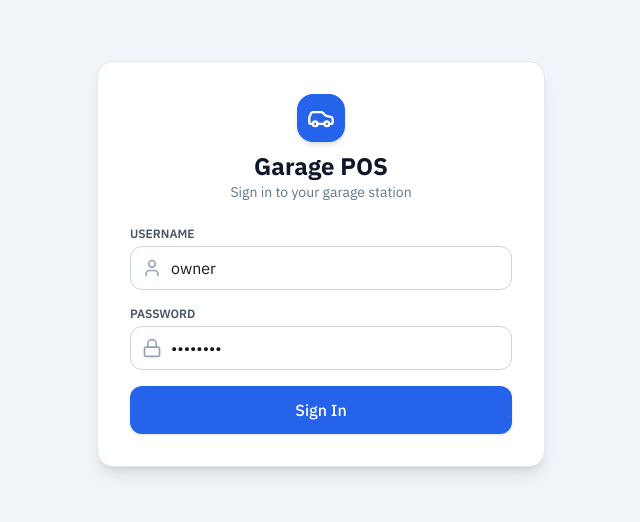
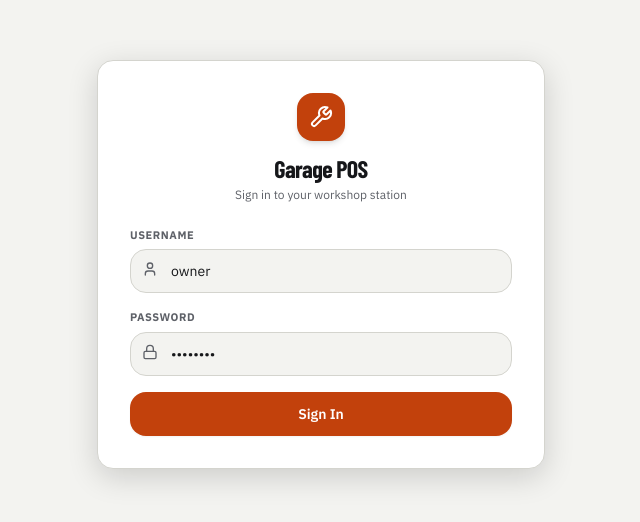
Before and after one commit to aselahemantha/Garage-Pos-FE, a React (Vite) app: page /login in a window 1280 px wide. Shown: the part 136-658 px from the top of the page, without its empty margins (319-959 px from the left). Built offline with nearby package versions, Linux system fonts and the light colour scheme; no server answers.

Commit message:
fix: clear backend-unavailable error and align LoginPage with Workshop Ledger theme

```diff
--- a/src/features/auth/LoginPage.tsx
+++ b/src/features/auth/LoginPage.tsx
@@ -2,7 +2,7 @@ import React, { useState } from 'react';
 import { useNavigate } from 'react-router-dom';
 import { useAuthStore } from './store';
 import { setAccessToken } from '@/lib/api';
-import { Car, Lock, User as UserIcon } from 'lucide-react';
+import { Wrench, Lock, User as UserIcon, AlertCircle } from 'lucide-react';
 
 export const LoginPage: React.FC = () => {
   const [username, setUsername] = useState('owner');
@@ -19,16 +19,37 @@ export const LoginPage: React.FC = () => {
     setLoading(true);
 
     try {
-      const res = await fetch('/api/v1/auth/login', {
-        method: 'POST',
-        headers: { 'Content-Type': 'application/json' },
-        body: JSON.stringify({ username, password }),
-        credentials: 'include',
-      });
+      let res: Response;
+      try {
+        res = await fetch('/api/v1/auth/login', {
+          method: 'POST',
+          headers: { 'Content-Type': 'application/json' },
+          body: JSON.stringify({ username, password }),
+          credentials: 'include',
+        });
+      } catch {
+        throw new Error('Unable to connect to the server. Please make sure the backend service is running.');
+      }
 
-      const data = await res.json();
+      const rawText = await res.text();
+      let data: any = null;
+      if (rawText) {
+        try {
+          data = JSON.parse(rawText);
+        } catch {
+          data = null;
+        }
+      }
+
       if (!res.ok) {
-        throw new Error(data?.error?.message || 'Login failed');
+        if ((res.status === 500 || res.status === 502 || res.status === 503 || res.status === 504) && !data?.error?.message) {
+          throw new Error('Backend server is unavailable. Please make sure the API server is running and try again.');
+        }
+        throw new Error(data?.error?.message || 'Invalid username or password.');
+      }
+
+      if (!data?.data?.access_token) {
+        throw new Error('Unexpected response from server. Please check that the backend is running.');
       }
 
       setAccessToken(data.data.access_token);
@@ -46,48 +67,53 @@ export const LoginPage: React.FC = () => {
   };
 
   return (
-    <div className="min-h-screen bg-slate-100 flex items-center justify-center p-4">
-      <div className="max-w-md w-full bg-white rounded-xl shadow-lg border border-slate-200 p-8">
+    <div className="min-h-screen bg-background flex items-center justify-center p-4">
+      <div className="max-w-md w-full bg-card rounded-2xl shadow-modal border border-border p-8">
         <div className="flex flex-col items-center mb-6">
-          <div className="w-12 h-12 bg-blue-600 rounded-xl flex items-center justify-center text-white mb-2 shadow-md">
-            <Car className="w-7 h-7" />
+          <div className="w-12 h-12 bg-primary rounded-xl flex items-center justify-center text-primary-foreground mb-3 shadow-md">
+            <Wrench className="w-6 h-6" />
           </div>
-          <h2 className="text-2xl font-bold text-slate-900">Garage POS</h2>
-          <p className="text-sm text-slate-500">Sign in to your garage station</p>
+          <h2 className="text-2xl font-condensed font-bold tracking-tight text-foreground">Garage POS</h2>
+          <p className="text-xs text-muted-foreground mt-0.5">Sign in to your workshop station</p>
         </div>
 
         {error && (
-          <div className="mb-4 p-3 bg-red-50 border border-red-200 text-red-700 text-sm rounded-lg">
-            {error}
+          <div className="mb-5 p-3 bg-destructive/10 border border-destructive/25 text-destructive text-xs font-medium rounded-xl flex items-start gap-2">
+            <AlertCircle className="w-4 h-4 shrink-0 mt-0.5" />
+            <span>{error}</span>
           </div>
         )}
 
         <form onSubmit={handleSubmit} className="space-y-4">
           <div>
-            <label className="block text-xs font-semibold uppercase text-slate-600 mb-1">Username</label>
+            <label className="block text-[11px] font-bold uppercase tracking-wider text-muted-foreground mb-1.5">
+              Username
+            </label>
             <div className="relative">
-              <UserIcon className="absolute left-3 top-3 w-5 h-5 text-slate-400" />
+              <UserIcon className="absolute left-3 top-3 w-4 h-4 text-muted-foreground" />
               <input
                 type="text"
                 required
                 value={username}
                 onChange={(e) => setUsername(e.target.value)}
-                className="w-full pl-10 pr-3 py-2 border border-slate-300 rounded-lg focus:ring-2 focus:ring-blue-500 focus:outline-none min-h-[44px]"
+                className="w-full pl-10 pr-3 py-2 bg-background border border-border rounded-xl text-sm text-foreground focus:ring-2 focus:ring-primary focus:border-primary focus:outline-none min-h-[44px]"
                 placeholder="Enter username"
               />
             </div>
           </div>
 
           <div>
-            <label className="block text-xs font-semibold uppercase text-slate-600 mb-1">Password</label>
+            <label className="block text-[11px] font-bold uppercase tracking-wider text-muted-foreground mb-1.5">
+              Password
+            </label>
             <div className="relative">
-              <Lock className="absolute left-3 top-3 w-5 h-5 text-slate-400" />
+              <Lock className="absolute left-3 top-3 w-4 h-4 text-muted-foreground" />
               <input
                 type="password"
                 required
                 value={password}
                 onChange={(e) => setPassword(e.target.value)}
-                className="w-full pl-10 pr-3 py-2 border border-slate-300 rounded-lg focus:ring-2 focus:ring-blue-500 focus:outline-none min-h-[44px]"
+                className="w-full pl-10 pr-3 py-2 bg-background border border-border rounded-xl text-sm text-foreground focus:ring-2 focus:ring-primary focus:border-primary focus:outline-none min-h-[44px]"
                 placeholder="••••••••"
               />
             </div>
@@ -96,7 +122,7 @@ export const LoginPage: React.FC = () => {
           <button
             type="submit"
             disabled={loading}
-            className="w-full bg-blue-600 hover:bg-blue-700 text-white font-medium py-3 rounded-lg min-h-[44px] shadow transition-colors disabled:opacity-50"
+            className="w-full bg-primary hover:bg-primary-hover text-primary-foreground font-semibold text-sm py-3 rounded-xl min-h-[44px] shadow-sm transition-colors disabled:opacity-50"
           >
             {loading ? 'Signing in...' : 'Sign In'}
           </button>
--- a/src/lib/api.ts
+++ b/src/lib/api.ts
@@ -38,10 +38,15 @@ export async function apiClient<T>(endpoint: string, options: RequestOptions = {
     reqHeaders['Authorization'] = `Bearer ${accessToken}`;
   }
 
-  let response = await fetch(url, {
-    ...rest,
-    headers: reqHeaders,
-  });
+  let response: Response;
+  try {
+    response = await fetch(url, {
+      ...rest,
+      headers: reqHeaders,
+    });
+  } catch {
+    throw new Error('Unable to connect to the server. Please check that the backend service is running.');
+  }
 
   // Handle 401 Unauthorized - attempt token refresh once
   if (response.status === 401 && !endpoint.includes('/auth/refresh') && !endpoint.includes('/auth/login')) {
@@ -53,7 +58,7 @@ export async function apiClient<T>(endpoint: string, options: RequestOptions = {
       });
 
       if (refreshRes.ok) {
-        const refreshData = await refreshRes.json();
+        const refreshData = await refreshRes.json().catch(() => null);
         if (refreshData?.data?.access_token) {
           setAccessToken(refreshData.data.access_token);
           reqHeaders['Authorization'] = `Bearer ${refreshData.data.access_token}`;
@@ -71,15 +76,34 @@ export async function apiClient<T>(endpoint: string, options: RequestOptions = {
     }
   }
 
+  const rawText = await response.text();
+  let parsedBody: any = null;
+  if (rawText) {
+    try {
+      parsedBody = JSON.parse(rawText);
+    } catch {
+      parsedBody = null;
+    }
+  }
+
   if (!response.ok) {
-    const errorBody = await response.json().catch(() => ({}));
-    const message = errorBody?.error?.message || response.statusText || 'An error occurred';
+    if (
+      (response.status === 502 || response.status === 503 || response.status === 504 || response.status === 500) &&
+      !parsedBody?.error?.message
+    ) {
+      throw new Error('Backend server is unavailable. Please make sure the API server is running and try again.');
+    }
+    const message = parsedBody?.error?.message || response.statusText || 'An error occurred';
     throw new Error(message);
   }
 
-  if (response.status === 204) {
+  if (response.status === 204 || !rawText) {
     return {} as T;
   }
 
-  return response.json();
+  if (parsedBody === null) {
+    throw new Error('Received an invalid response from the server.');
+  }
+
+  return parsedBody as T;
 }
```
